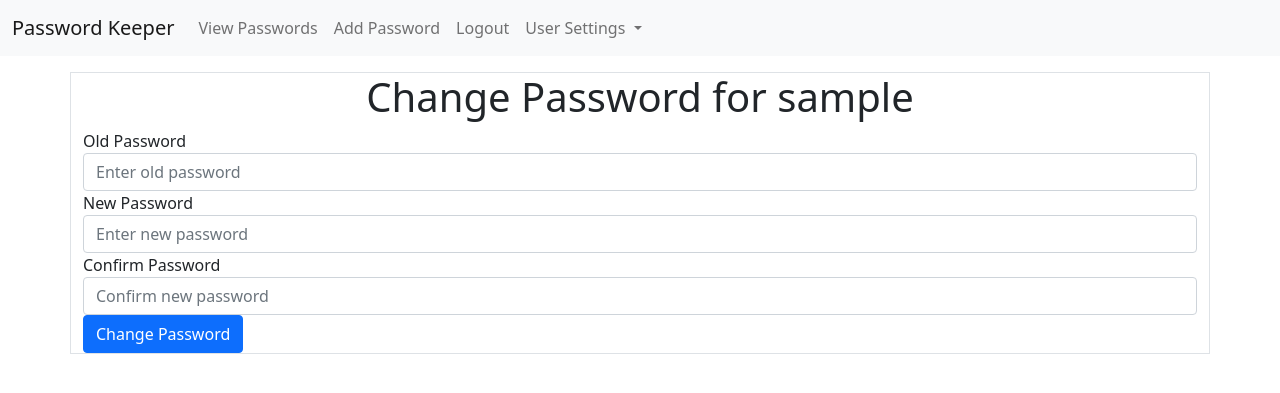
After one commit to x13xDread/password-keeper, a PHP site: page /pages/change_password_page.php in a window 1280 px wide. The commit adds this page. Shown: the top 393 px of the page. Run offline with PHP 8.4, Linux system fonts and the light colour scheme; the visitor is signed in with stand-in values (Sample User, id 1); a stand-in replaces the project's code that opens the database connection; some libraries are stand-ins or nearby versions.

Commit message:
Change Password Page and Handler Script

```diff
--- a/layouts/_navbar.php
+++ b/layouts/_navbar.php
@@ -20,7 +20,7 @@
             User Settings
           </a>
           <ul class="dropdown-menu" aria-labelledby="navbarDropdown">
-            <li><a class="dropdown-item" href="#">Change Password</a></li>
+            <li><a class="dropdown-item" href="../pages/change_password_page.php">Change Password</a></li>
             <li><a class="dropdown-item" href="#">Give Access to another User</a></li>
             <li><hr class="dropdown-divider"></li>
             <li><a class="dropdown-item" href="#">Delete Account</a></li>
--- /dev/null
+++ b/pages/change_password_page.php
@@ -0,0 +1,26 @@
+<?php include "../layouts/_document_head.php"?>
+<?php include "../scripts/session_handler.php"?>
+<?php include "../layouts/_navbar.php" ?>
+
+<div class="container mt-3 border">
+    <h1 class="text-center">Change Password for <?php echo $_SESSION["username"] ?></h1>
+    <!--create a form to change password-->
+        <form action="../scripts/change_password_handler.php" method="post">
+        <div class="form-group">
+            <label for="old_password">Old Password</label>
+            <input type="password" name="old_password" id="old_password" class="form-control" placeholder="Enter old password">
+        </div>
+        <div class="form-group">
+            <label for="new_password">New Password</label>
+            <input type="password" name="new_password" id="new_password" class="form-control" placeholder="Enter new password">
+        </div>
+        <div class="form-group">
+            <label for="confirm_password">Confirm Password</label>
+            <input type="password" name="confirm_password" id="confirm_password" class="form-control" placeholder="Confirm new password">
+        </div>
+        <button type="submit" class="btn btn-primary">Change Password</button>
+    </form>
+</div>
+    </form>
+</div>
+</div>
```
Also changed, not shown: scripts/change_password_handler.php (added, +83 -0 lines).
